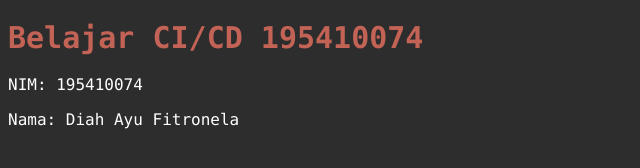
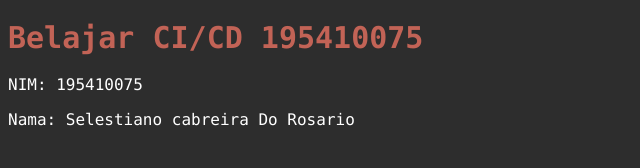
Before and after one commit to SelestianoCabreira/CI-CD-INFRA, a plain HTML site: page static/index.html in a window 1280 px wide. Shown: the whole page, without its empty margins (0-640 px from the left). Drawn offline with Linux system fonts and the light colour scheme.

Commit message:
Update index.html

```diff
--- a/static/index.html
+++ b/static/index.html
@@ -1,7 +1,7 @@
 <!DOCTYPE html>
 
 <head>
-    <title>195410074 Pelajaran UAS Infra CICD</title>
+    <title>195410075 UAS Infra CICD</title>
     <style>
         body {
             background-color: #2D2D2D;
@@ -21,9 +21,9 @@
 </head>
 
 <body>
-    <h1>Belajar CI/CD 195410074</h1>
-    <p>NIM: 195410074</p>
-    <p>Nama: Diah Ayu Fitronela</p>
+    <h1>Belajar CI/CD 195410075</h1>
+    <p>NIM: 195410075</p>
+    <p>Nama: Selestiano cabreira Do Rosario</p>
 
 </body>
 
```
